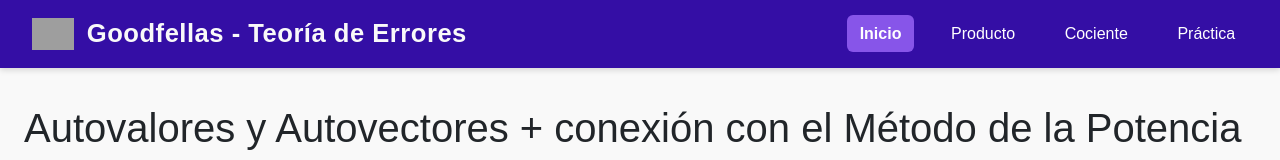
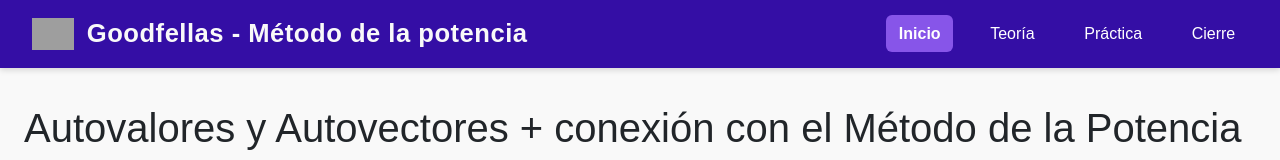
Before and after one commit to nicodiezz/metodo-de-la-potencia, a React (Vite) app: page / in a window 1280 px wide. Shown: the top 160 px of the page. Built offline with nearby package versions, Linux system fonts and the light colour scheme; grey boxes are pictures that could not be loaded.

Commit message:
Corrijo rutas

```diff
--- a/src/App.jsx
+++ b/src/App.jsx
@@ -11,9 +11,9 @@ function App() {
       <Layout>
         <Routes>
           <Route path="/" element={<Presentacion />} />
-          <Route path="/producto" element={<Teoria />} />
+          <Route path="/teoria" element={<Teoria />} />
           <Route path="/practica" element={<Practica />} />
-          <Route path="/cociente" element={<Cierre />} />
+          <Route path="/cierre" element={<Cierre />} />
         </Routes>
       </Layout>
     </Router>
--- a/src/components/Layout.jsx
+++ b/src/components/Layout.jsx
@@ -7,7 +7,7 @@ function Layout({ children }) {
       <header className="header">
         <div className="logo-section">
           <img src="./logo.png" alt="Logo" className="logo" />
-          <span className="group-name">Goodfellas - Teoría de Errores</span>
+          <span className="group-name">Goodfellas - Método de la potencia</span>
         </div>
         <input type="checkbox" id="menu-toggle" className="menu-toggle" />
         <label htmlFor="menu-toggle" className="menu-btn">
@@ -19,14 +19,14 @@ function Layout({ children }) {
           <NavLink to="/" end className={({ isActive }) => isActive ? "nav-link active" : "nav-link"}>
             Inicio
           </NavLink>
-          <NavLink to="/producto" className={({ isActive }) => isActive ? "nav-link active" : "nav-link"}>
-            Producto
-          </NavLink>
-          <NavLink to="/cociente" className={({ isActive }) => isActive ? "nav-link active" : "nav-link"}>
-            Cociente
+          <NavLink to="/teoria" className={({ isActive }) => isActive ? "nav-link active" : "nav-link"}>
+            Teoría
           </NavLink>
           <NavLink to="/practica" className={({ isActive }) => isActive ? "nav-link active" : "nav-link"}>
             Práctica
+          </NavLink>
+          <NavLink to="/cierre" className={({ isActive }) => isActive ? "nav-link active" : "nav-link"}>
+            Cierre
           </NavLink>
         </nav>
       </header>
```
